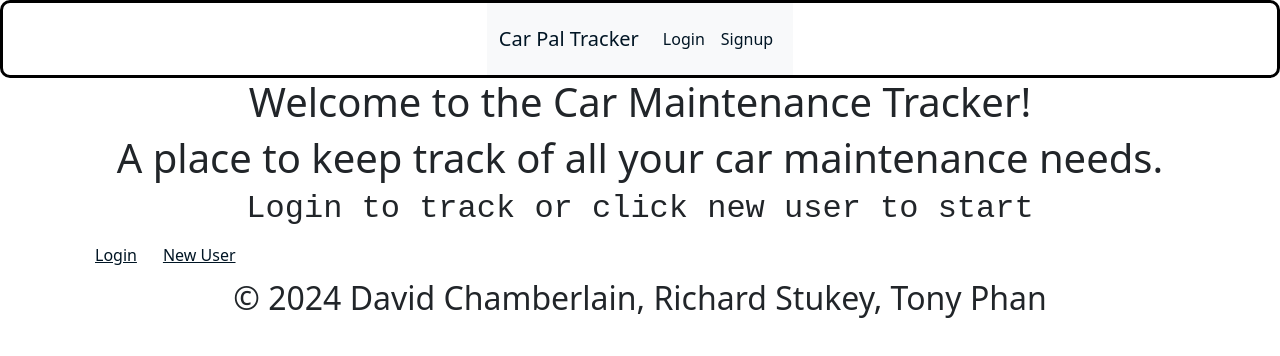
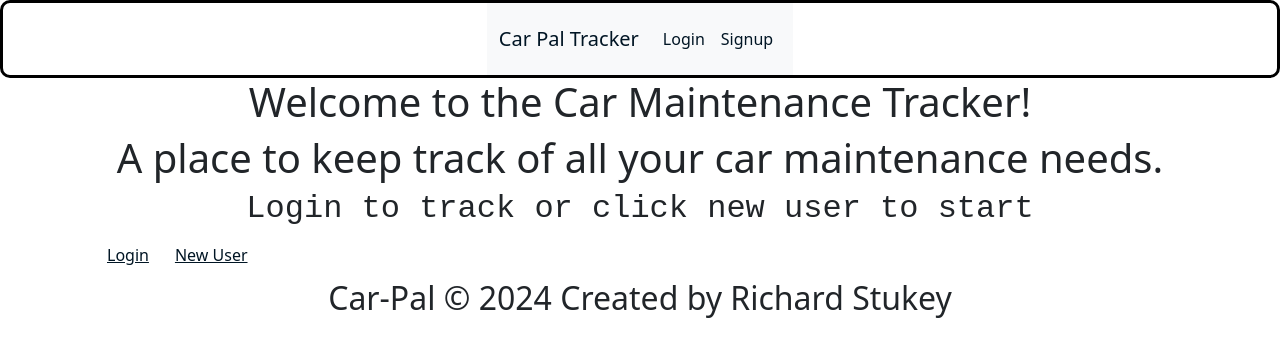
Before and after one commit to RStuckey1/Car-Pal-, a React (Vite) app in the folder client/: page /landing in a window 1280 px wide. Shown: the top 356 px of the page. Built offline with nearby package versions, Linux system fonts and the light colour scheme; a small style sheet from the web is missing.

Commit message:
change layout

```diff
--- a/client/src/pages/Footer.tsx
+++ b/client/src/pages/Footer.tsx
@@ -4,8 +4,7 @@ function Footer() {
   return (
     <footer>
       <p>
-        &copy; {new Date().getFullYear()} David Chamberlain, Richard Stukey,
-        Tony Phan
+      Car-Pal  &copy; {new Date().getFullYear()} Created by Richard Stukey
       </p>
     </footer>
   );
--- a/client/src/pages/Landing.tsx
+++ b/client/src/pages/Landing.tsx
@@ -7,13 +7,14 @@ const Landing = () => {
 
   return (
     <div>
-      <div>
+      {!isLoggedIn ? (
+      <div className="container">
         <h1>Welcome to the Car Maintenance Tracker!</h1>
         <h1>A place to keep track of all your car maintenance needs.</h1>
         <h2>Login to track or click new user to start</h2>
-      </div>
-      <div className="start">
-        {!isLoggedIn ? (
+
+
+
           <>
             <button className="btn" type="button">
               <Link to="/login">Login</Link>
@@ -22,8 +23,10 @@ const Landing = () => {
               <Link to="/signup">New User</Link>
             </button>
           </>
+        </div>
         ) : (
           <div className="links">
+            <h1>Welcome to the Car Maintenance Tracker!</h1>
             <h3><Link to="/VIN">VIN</Link></h3>
             <h3><Link to="/MpgCalculator">MpgCalculator</Link></h3>
             <h3><Link to="/NewComments">Click to Make Comments</Link></h3>
@@ -31,7 +34,7 @@ const Landing = () => {
           </div>
         )}
       </div>
-    </div>
+
   );
 };
 
--- a/package.json
+++ b/package.json
@@ -29,7 +29,6 @@
     "wait-on": "^7.2.0"
   },
   "dependencies": {
-    "@prisma/client": "^5.20.0",
     "axios": "^1.7.7",
     "bootstrap": "^5.3.5",
     "express": "^4.21.1",
```
Also changed, not shown: 2 other files (tests, documents, lock files or other folders).
